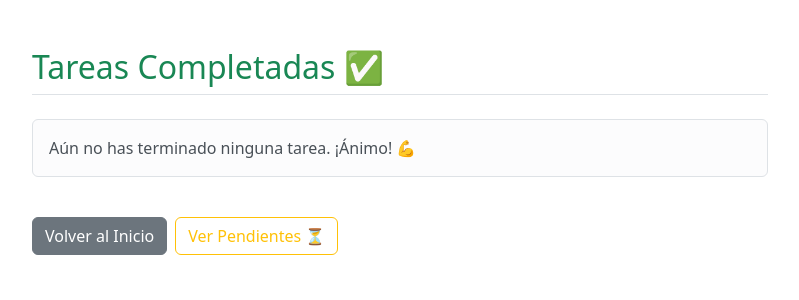
After one commit to FranJGodoy/super-todo, a Django app: page /tasks/completadas/ in a window 1280 px wide. The commit adds this page. Shown: the top 300 px of the page, without its empty margins (240-1039 px from the left). Run offline with Django 5.2, Linux system fonts and the light colour scheme; data that the repository does not hold is empty; some libraries are stand-ins or nearby versions.

Commit message:
Unificado diseño de vistas completadas/pendientes y corregido campo nombre

```diff
--- /dev/null
+++ b/tasks/templates/tasks/tasksCompleted.html
@@ -0,0 +1,37 @@
+{% extends "base.html" %}
+
+{% block content %}
+    <div class="row">
+        <div class="col-md-8 offset-md-2">
+            <h2 class="text-success border-bottom pb-2">
+                Tareas Completadas ✅
+            </h2>
+
+            <div class="list-group mt-4">
+                {% for tarea in tareas %}
+                    <div class="list-group-item list-group-item-action d-flex justify-content-between align-items-center">
+                        <div>
+                            <span class="fw-bold text-dark text-decoration-line-through">{{ tarea.nombre }}</span>
+                            <br>
+                            <small class="text-muted">{{ tarea.descripcion|truncatechars:50 }}</small>
+                        </div>
+                        <span class="badge bg-success rounded-pill px-3">Completada</span>
+                    </div>
+                {% empty %}
+                    <div class="alert alert-light border">
+                        Aún no has terminado ninguna tarea. ¡Ánimo! 💪
+                    </div>
+                {% endfor %}
+            </div>
+
+            <div class="mt-4 d-flex gap-2">
+                <a href="{% url 'task_list' %}" class="btn btn-secondary">
+                    Volver al Inicio
+                </a>
+                <a href="{% url 'tareas_pendientes' %}" class="btn btn-outline-warning">
+                    Ver Pendientes ⏳
+                </a>
+            </div>
+        </div>
+    </div>
+{% endblock %}
--- a/tasks/urls.py
+++ b/tasks/urls.py
@@ -4,8 +4,10 @@ from . import views
 urlpatterns = [
     path('', views.task_list, name='task_list'),  # /tasks
     path('create/', views.task_create, name='task_create'),
+    path('completadas/', views.tareas_completadas, name='tareas_completadas'),
+    path('pendientes/', views.tareas_pendientes, name='tareas_pendientes'),
     path('<int:id>/delete/', views.task_delete, name='task_delete'),
     path('<int:id>/toggle/', views.task_toggle, name='task_toggle'),
+    path('task/<int:id>/edit/', views.task_edit, name='task_edit'),
     path('<slug:slug>/', views.task_detail, name='task_detail'),
-    path('task/<int:id>/edit/', views.task_edit, name='task_edit'),
 ]
--- a/tasks/views.py
+++ b/tasks/views.py
@@ -65,3 +65,15 @@ def task_toggle(request, id):
     task.save()
 
     return redirect('task_list')
+
+# TAREAS COMPLETADAS
+def tareas_completadas(request):
+    # Filtramos donde completada sea True
+    tareas = Task.objects.filter(completada=True)
+    return render(request, 'tasks/tasksCompleted.html', {'tareas': tareas})
+
+# TAREAAS PDENDIENTES
+def tareas_pendientes(request):
+    # Filtramos donde completada sea False
+    tareas = Task.objects.filter(completada=False)
+    return render(request, 'tasks/noCompleted.html', {'tareas': tareas})
```
Also changed, not shown: tasks/templates/tasks/index.html (+12 -1 lines), tasks/templates/tasks/noCompleted.html (added, +37 -0 lines).
